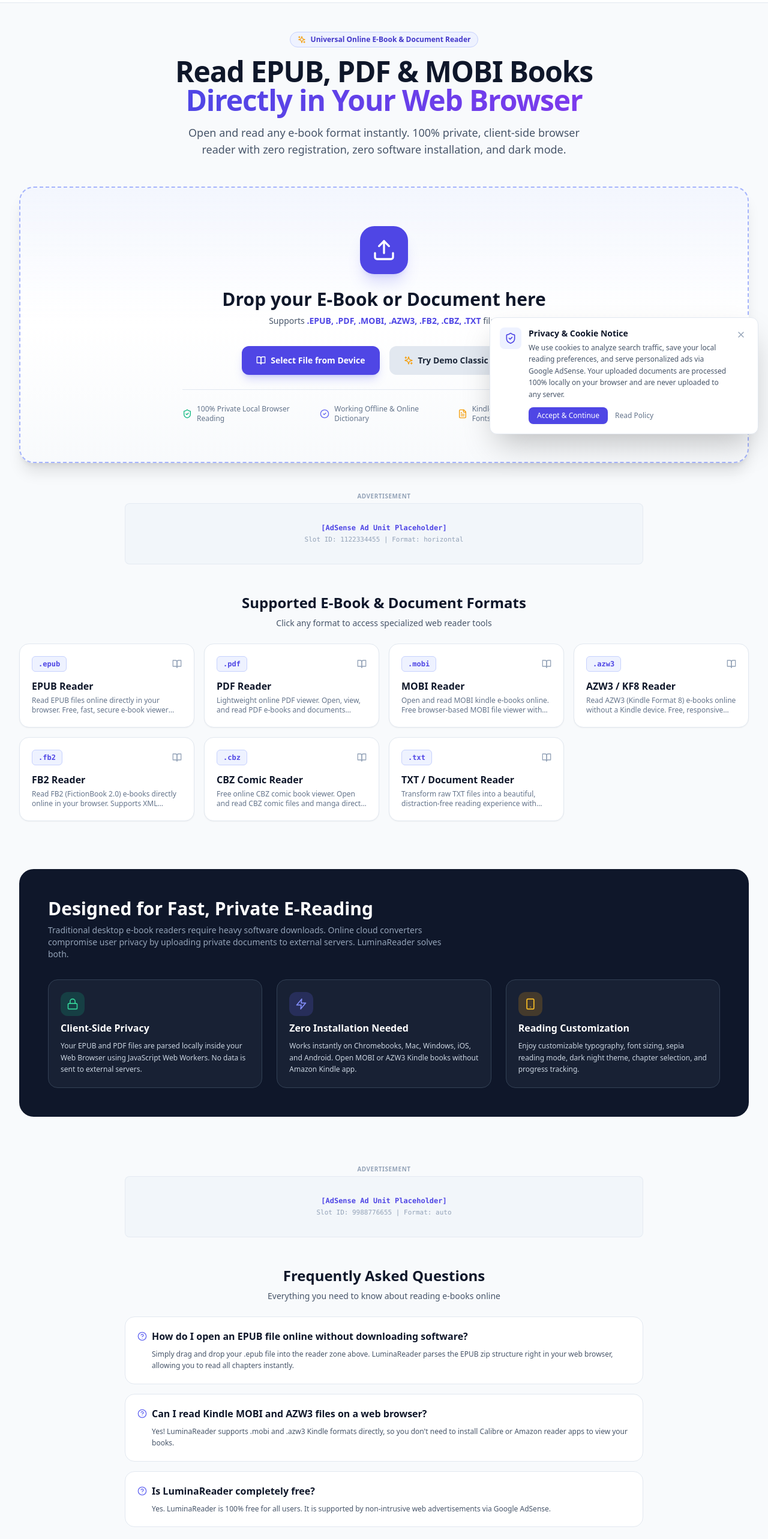
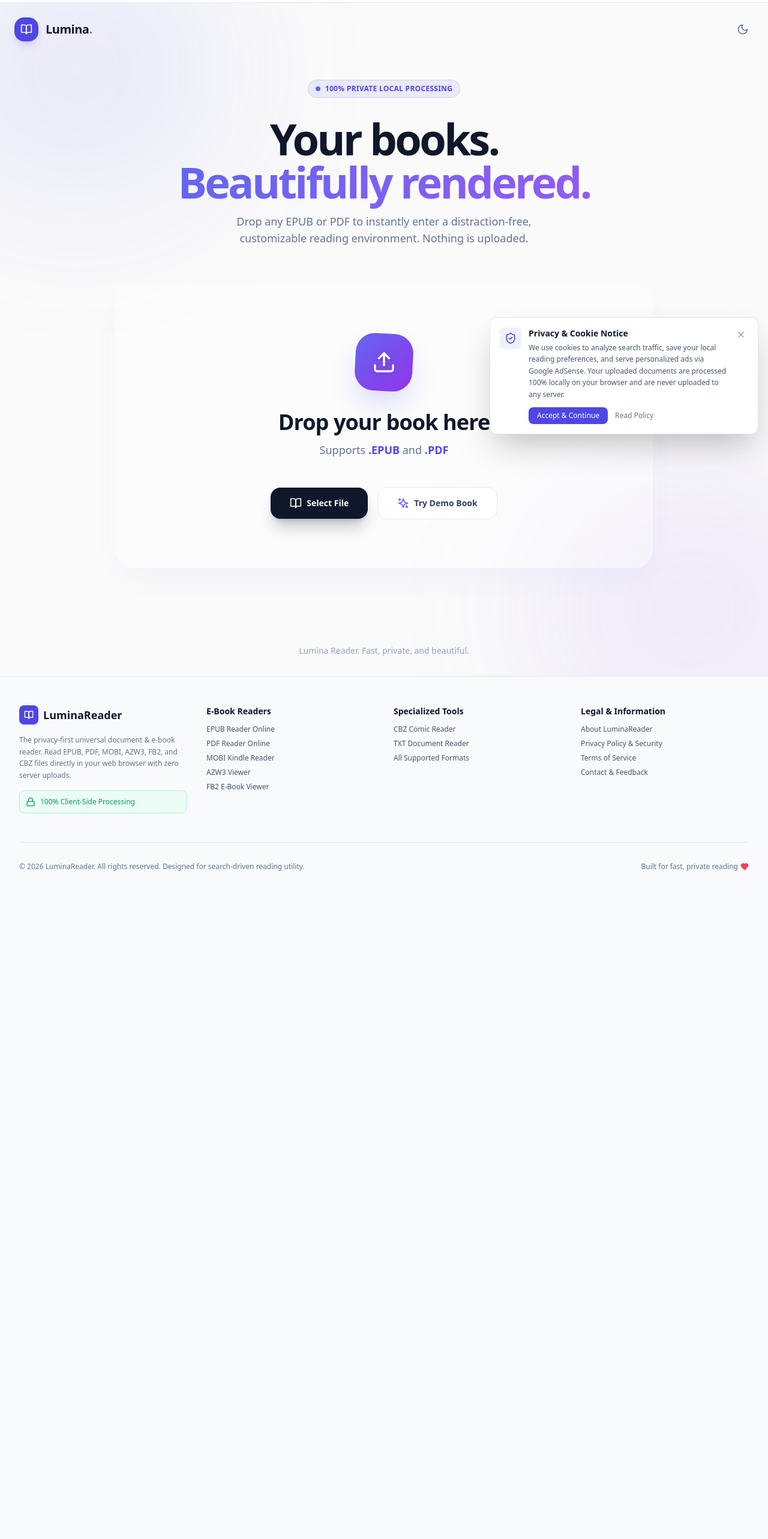
Before and after one commit to Ankitji579/luminareader, a Next.js app: page / in a window 1280 px wide. Shown: the part 60-2626 px from the top of the page at 60% size. After the commit the page ends 1561 px from the top, so only its background shows below. Built offline with nearby package versions, Linux system fonts and the light colour scheme.

Commit message:
feat: complete modern ultra-minimalist UI redesign of homepage and dropzone inspired by Apple/Vercel

```diff
--- a/app/page.tsx
+++ b/app/page.tsx
@@ -1,170 +1,61 @@
-import Link from "next/link";
 import ReaderWorkspace from "@/components/reader/ReaderWorkspace";
-import AdSlot from "@/components/AdSlot";
-import {
-  BookOpen, ShieldCheck, Lock, Zap, Sparkles, FileText, Smartphone, HelpCircle
-} from "lucide-react";
-import { SUPPORTED_FORMATS } from "@/lib/reader-formats";
-
-export const metadata = {
-  title: "Free Online EPUB & E-Book Reader — LuminaReader",
-  description: "Read EPUB, PDF, MOBI, AZW3, FB2, CBZ, and TXT files online in your web browser. Free, private, instant document viewer with dark mode and zero file uploads.",
-  keywords: ["online epub reader", "read epub online", "open mobi online", "free pdf viewer browser", "kindle reader web", "online e-book reader"],
-};
+import { BookOpen } from "lucide-react";
+import { ThemeToggle } from "@/components/ThemeToggle";
 
 export default function HomePage() {
   return (
-    <div className="space-y-12 pb-16">
-      {/* Hero Header */}
-      <section className="pt-8 sm:pt-12 text-center max-w-4xl mx-auto px-4 space-y-4">
-        <div className="inline-flex items-center gap-2 px-3 py-1 rounded-full bg-indigo-50 dark:bg-indigo-950/80 text-indigo-700 dark:text-indigo-300 text-xs font-semibold border border-indigo-200 dark:border-indigo-800">
-          <Sparkles className="w-3.5 h-3.5 text-amber-500" />
-          <span>Universal Online E-Book & Document Reader</span>
+    <div className="min-h-screen bg-[#fafafa] dark:bg-black selection:bg-indigo-500/30 overflow-hidden relative flex flex-col">
+      {/* Subtle background glows */}
+      <div className="absolute top-[-10%] left-[-10%] w-[40%] h-[40%] rounded-full bg-indigo-500/10 blur-[120px] pointer-events-none" />
+      <div className="absolute bottom-[-10%] right-[-10%] w-[40%] h-[40%] rounded-full bg-violet-500/10 blur-[120px] pointer-events-none" />
+
+      {/* Ultra Minimalist Header */}
+      <header className="absolute top-0 w-full z-50 flex items-center justify-between px-6 py-6">
+        <div className="flex items-center gap-3">
+          <div className="w-10 h-10 rounded-2xl bg-indigo-600 flex items-center justify-center shadow-lg shadow-indigo-500/20">
+            <BookOpen className="w-5 h-5 text-white" />
+          </div>
+          <span className="font-bold text-xl tracking-tight text-slate-900 dark:text-white">Lumina<span className="text-indigo-500">.</span></span>
+        </div>
+        <div className="flex items-center gap-4">
+          <ThemeToggle />
+        </div>
+      </header>
+
+      {/* Main Hero & Workspace */}
+      <main className="flex-1 flex flex-col items-center justify-center w-full px-4 pt-32 pb-20 relative z-10">
+
+        <div className="text-center space-y-4 mb-12">
+          <div className="inline-flex items-center gap-2 px-3 py-1.5 rounded-full bg-indigo-500/10 border border-indigo-500/20 text-indigo-600 dark:text-indigo-400 text-xs font-semibold tracking-wide uppercase mb-4 animate-fade-in">
+            <span className="relative flex h-2 w-2">
+              <span className="animate-ping absolute inline-flex h-full w-full rounded-full bg-indigo-400 opacity-75"></span>
+              <span className="relative inline-flex rounded-full h-2 w-2 bg-indigo-500"></span>
+            </span>
+            100% Private Local Processing
           </div>
 
-        <h1 className="text-3xl sm:text-5xl font-extrabold text-slate-900 dark:text-white tracking-tight leading-tight">
-          Read EPUB, PDF & MOBI Books <br className="hidden sm:inline" />
-          <span className="bg-clip-text text-transparent bg-gradient-to-r from-indigo-600 to-violet-600 dark:from-indigo-400 dark:to-violet-400">
-            Directly in Your Web Browser
+          <h1 className="text-5xl sm:text-7xl font-black tracking-tighter text-slate-900 dark:text-white leading-[1.1] animate-fade-in-up">
+            Your books.<br />
+            <span className="text-transparent bg-clip-text bg-gradient-to-r from-indigo-500 via-purple-500 to-indigo-500 bg-300% animate-gradient">
+              Beautifully rendered.
             </span>
           </h1>
 
-        <p className="text-base sm:text-lg text-slate-600 dark:text-slate-300 max-w-2xl mx-auto leading-relaxed">
-          Open and read any e-book format instantly. 100% private, client-side browser reader with zero registration, zero software installation, and dark mode.
-        </p>
-      </section>
-
-      {/* Main Interactive Reader Component */}
-      <section id="reader" className="px-4">
-        <ReaderWorkspace />
-      </section>
-
-      {/* Top Banner AdSlot */}
-      <div className="max-w-4xl mx-auto px-4">
-        <AdSlot slotId="1122334455" format="horizontal" />
-      </div>
-
-      {/* Supported Formats Grid */}
-      <section className="max-w-7xl mx-auto px-4 sm:px-6 lg:px-8 space-y-6">
-        <div className="text-center space-y-2">
-          <h2 className="text-2xl font-bold text-slate-900 dark:text-white">Supported E-Book & Document Formats</h2>
-          <p className="text-sm text-slate-600 dark:text-slate-400">Click any format to access specialized web reader tools</p>
-        </div>
-
-        <div className="grid grid-cols-1 sm:grid-cols-2 lg:grid-cols-4 gap-4">
-          {Object.values(SUPPORTED_FORMATS).map((fmt) => (
-            <Link
-              key={fmt.slug}
-              href={`/read/${fmt.slug}`}
-              className="p-5 rounded-2xl bg-white dark:bg-slate-900 border border-slate-200 dark:border-slate-800 hover:border-indigo-500 dark:hover:border-indigo-500 shadow-sm hover:shadow-md transition-all group space-y-3"
-            >
-              <div className="flex items-center justify-between">
-                <span className="font-mono text-xs font-bold px-2.5 py-1 rounded-md bg-indigo-50 dark:bg-indigo-950 text-indigo-600 dark:text-indigo-400 border border-indigo-200 dark:border-indigo-900">
-                  {fmt.extension}
-                </span>
-                <BookOpen className="w-4 h-4 text-slate-400 group-hover:text-indigo-600 transition-colors" />
-              </div>
-              <div>
-                <h3 className="font-semibold text-slate-900 dark:text-white text-base group-hover:text-indigo-600 dark:group-hover:text-indigo-400 transition-colors">
-                  {fmt.name}
-                </h3>
-                <p className="text-xs text-slate-500 dark:text-slate-400 line-clamp-2 mt-1">
-                  {fmt.description}
-                </p>
-              </div>
-            </Link>
-          ))}
-        </div>
-      </section>
-
-      {/* Why Choose LuminaReader Section */}
-      <section className="max-w-7xl mx-auto px-4 sm:px-6 lg:px-8 py-8">
-        <div className="bg-slate-900 text-white rounded-3xl p-8 sm:p-12 space-y-8">
-          <div className="max-w-2xl space-y-2">
-            <h2 className="text-2xl sm:text-3xl font-extrabold">Designed for Fast, Private E-Reading</h2>
-            <p className="text-slate-400 text-sm">
-              Traditional desktop e-book readers require heavy software downloads. Online cloud converters compromise user privacy by uploading private documents to external servers. LuminaReader solves both.
+          <p className="text-lg text-slate-500 dark:text-slate-400 max-w-xl mx-auto font-medium animate-fade-in-up delay-100">
+            Drop any EPUB or PDF to instantly enter a distraction-free, customizable reading environment. Nothing is uploaded.
           </p>
         </div>
 
-          <div className="grid grid-cols-1 md:grid-cols-3 gap-6 text-sm">
-            <div className="space-y-2 p-5 rounded-2xl bg-slate-800/60 border border-slate-700">
-              <div className="w-10 h-10 rounded-xl bg-emerald-500/20 text-emerald-400 flex items-center justify-center">
-                <Lock className="w-5 h-5" />
-              </div>
-              <h3 className="font-bold text-base">Client-Side Privacy</h3>
-              <p className="text-slate-300 text-xs leading-relaxed">
-                Your EPUB and PDF files are parsed locally inside your Web Browser using JavaScript Web Workers. No data is sent to external servers.
-              </p>
+        <div className="w-full animate-fade-in-up delay-200">
+          <ReaderWorkspace />
         </div>
 
-            <div className="space-y-2 p-5 rounded-2xl bg-slate-800/60 border border-slate-700">
-              <div className="w-10 h-10 rounded-xl bg-indigo-500/20 text-indigo-400 flex items-center justify-center">
-                <Zap className="w-5 h-5" />
-              </div>
-              <h3 className="font-bold text-base">Zero Installation Needed</h3>
-              <p className="text-slate-300 text-xs leading-relaxed">
-                Works instantly on Chromebooks, Mac, Windows, iOS, and Android. Open MOBI or AZW3 Kindle books without Amazon Kindle app.
-              </p>
-            </div>
+      </main>
 
-            <div className="space-y-2 p-5 rounded-2xl bg-slate-800/60 border border-slate-700">
-              <div className="w-10 h-10 rounded-xl bg-amber-500/20 text-amber-400 flex items-center justify-center">
-                <Smartphone className="w-5 h-5" />
-              </div>
-              <h3 className="font-bold text-base">Reading Customization</h3>
-              <p className="text-slate-300 text-xs leading-relaxed">
-                Enjoy customizable typography, font sizing, sepia reading mode, dark night theme, chapter selection, and progress tracking.
-              </p>
-            </div>
-          </div>
-        </div>
-      </section>
-
-      {/* Mid Page In-Article AdSlot */}
-      <div className="max-w-4xl mx-auto px-4">
-        <AdSlot slotId="9988776655" format="auto" />
-      </div>
-
-      {/* Detailed FAQ Section */}
-      <section className="max-w-4xl mx-auto px-4 space-y-6">
-        <div className="text-center space-y-2">
-          <h2 className="text-2xl font-bold text-slate-900 dark:text-white">Frequently Asked Questions</h2>
-          <p className="text-sm text-slate-600 dark:text-slate-400">Everything you need to know about reading e-books online</p>
-        </div>
-
-        <div className="space-y-4">
-          <div className="p-5 rounded-2xl bg-white dark:bg-slate-900 border border-slate-200 dark:border-slate-800 space-y-2">
-            <h3 className="font-semibold text-slate-900 dark:text-white flex items-center gap-2">
-              <HelpCircle className="w-4 h-4 text-indigo-500" />
-              How do I open an EPUB file online without downloading software?
-            </h3>
-            <p className="text-xs text-slate-600 dark:text-slate-400 leading-relaxed pl-6">
-              Simply drag and drop your .epub file into the reader zone above. LuminaReader parses the EPUB zip structure right in your web browser, allowing you to read all chapters instantly.
-            </p>
-          </div>
-
-          <div className="p-5 rounded-2xl bg-white dark:bg-slate-900 border border-slate-200 dark:border-slate-800 space-y-2">
-            <h3 className="font-semibold text-slate-900 dark:text-white flex items-center gap-2">
-              <HelpCircle className="w-4 h-4 text-indigo-500" />
-              Can I read Kindle MOBI and AZW3 files on a web browser?
-            </h3>
-            <p className="text-xs text-slate-600 dark:text-slate-400 leading-relaxed pl-6">
-              Yes! LuminaReader supports .mobi and .azw3 Kindle formats directly, so you don't need to install Calibre or Amazon reader apps to view your books.
-            </p>
-          </div>
-
-          <div className="p-5 rounded-2xl bg-white dark:bg-slate-900 border border-slate-200 dark:border-slate-800 space-y-2">
-            <h3 className="font-semibold text-slate-900 dark:text-white flex items-center gap-2">
-              <HelpCircle className="w-4 h-4 text-indigo-500" />
-              Is LuminaReader completely free?
-            </h3>
-            <p className="text-xs text-slate-600 dark:text-slate-400 leading-relaxed pl-6">
-              Yes. LuminaReader is 100% free for all users. It is supported by non-intrusive web advertisements via Google AdSense.
-            </p>
-          </div>
-        </div>
-      </section>
+      {/* Minimal Footer */}
+      <footer className="py-8 text-center text-sm font-medium text-slate-400 dark:text-slate-600 relative z-10">
+        <p>Lumina Reader. Fast, private, and beautiful.</p>
+      </footer>
     </div>
   );
 }
--- a/components/reader/ReaderWorkspace.tsx
+++ b/components/reader/ReaderWorkspace.tsx
@@ -1195,26 +1195,28 @@
 
       {/* ── UPLOAD DROPZONE ─────────────────────────────────────────────────── */}
       {!isReading && !loading ? (
-        <div onDragOver={(e) => e.preventDefault()} onDrop={handleDrop} className="relative rounded-3xl border-2 border-dashed border-indigo-300 dark:border-indigo-800 bg-gradient-to-b from-indigo-50/50 via-white to-slate-50 dark:from-indigo-950/20 dark:via-slate-900 dark:to-slate-950 p-8 sm:p-16 text-center transition-all hover:border-indigo-500 shadow-xl">
-          <div className="max-w-2xl mx-auto space-y-6">
-            <div className="w-20 h-20 mx-auto rounded-3xl bg-indigo-600 text-white flex items-center justify-center shadow-xl shadow-indigo-500/20"><Upload className="w-10 h-10" /></div>
-            <div className="space-y-2">
-              <h2 className="text-2xl sm:text-3xl font-extrabold text-slate-900 dark:text-white">Drop your E-Book or Document here</h2>
-              <p className="text-sm text-slate-600 dark:text-slate-400">Supports <span className="font-semibold text-indigo-600 dark:text-indigo-400">.EPUB, .PDF, .MOBI, .AZW3, .FB2, .CBZ, .TXT</span> files</p>
+        <div onDragOver={(e) => e.preventDefault()} onDrop={handleDrop} className="relative group overflow-hidden rounded-[2rem] border border-white/20 dark:border-white/10 bg-white/40 dark:bg-black/40 backdrop-blur-3xl p-8 sm:p-20 text-center transition-all hover:border-indigo-500/50 hover:bg-white/60 dark:hover:bg-black/60 shadow-2xl shadow-indigo-500/5 hover:shadow-indigo-500/20 max-w-4xl mx-auto w-full">
+
+          <div className="absolute inset-0 bg-gradient-to-br from-indigo-500/5 via-transparent to-purple-500/5 pointer-events-none opacity-0 group-hover:opacity-100 transition-opacity duration-700" />
+
+          <div className="max-w-2xl mx-auto space-y-8 relative z-10">
+            <div className="w-24 h-24 mx-auto rounded-[2rem] bg-gradient-to-br from-indigo-500 to-purple-600 text-white flex items-center justify-center shadow-2xl shadow-indigo-500/30 group-hover:scale-105 transition-transform duration-500 ease-out rotate-3 group-hover:rotate-6">
+              <Upload className="w-10 h-10 drop-shadow-md -rotate-3 group-hover:-rotate-6 transition-transform duration-500" />
             </div>
-            <div className="flex flex-col sm:flex-row items-center justify-center gap-4 pt-2">
-              <label className="w-full sm:w-auto px-6 py-3.5 rounded-xl bg-indigo-600 hover:bg-indigo-700 active:bg-indigo-800 text-white font-semibold text-sm shadow-lg shadow-indigo-500/25 cursor-pointer transition-all flex items-center justify-center gap-2">
-                <BookOpen className="w-4 h-4" /><span>Select File from Device</span>
+
+            <div className="space-y-3">
+              <h2 className="text-3xl sm:text-4xl font-extrabold text-slate-900 dark:text-white tracking-tight">Drop your book here</h2>
+              <p className="text-base sm:text-lg text-slate-500 dark:text-slate-400 font-medium">Supports <span className="text-indigo-600 dark:text-indigo-400 font-bold">.EPUB</span> and <span className="text-indigo-600 dark:text-indigo-400 font-bold">.PDF</span></p>
+            </div>
+
+            <div className="flex flex-col sm:flex-row items-center justify-center gap-4 pt-4">
+              <label className="w-full sm:w-auto px-8 py-4 rounded-2xl bg-slate-900 dark:bg-white text-white dark:text-slate-900 font-bold text-sm shadow-xl shadow-slate-900/20 dark:shadow-white/20 cursor-pointer hover:scale-105 active:scale-95 transition-all flex items-center justify-center gap-2">
+                <BookOpen className="w-5 h-5" /><span>Select File</span>
                 <input type="file" accept=".epub,.pdf,.mobi,.azw3,.fb2,.cbz,.txt" onChange={handleFileUpload} className="hidden" />
               </label>
-              <button onClick={loadDemoBook} className="w-full sm:w-auto px-6 py-3.5 rounded-xl bg-slate-200 hover:bg-slate-300 dark:bg-slate-800 dark:hover:bg-slate-700 text-slate-800 dark:text-slate-200 font-semibold text-sm transition-all flex items-center justify-center gap-2">
-                <Sparkles className="w-4 h-4 text-amber-500" /><span>Try Demo Classic Book</span>
+              <button onClick={loadDemoBook} className="w-full sm:w-auto px-8 py-4 rounded-2xl bg-white dark:bg-slate-900 border border-slate-200 dark:border-slate-800 text-slate-700 dark:text-slate-300 font-bold text-sm hover:scale-105 active:scale-95 transition-all flex items-center justify-center gap-2 hover:border-indigo-500/50 hover:text-slate-900 dark:hover:text-white">
+                <Sparkles className="w-5 h-5 text-indigo-500" /><span>Try Demo Book</span>
               </button>
-            </div>
-            <div className="pt-6 border-t border-slate-200 dark:border-slate-800 grid grid-cols-1 sm:grid-cols-3 gap-4 text-left text-xs text-slate-500 dark:text-slate-400">
-              <div className="flex items-center gap-2"><ShieldCheck className="w-4 h-4 text-emerald-500 shrink-0" /><span>100% Private Local Browser Reading</span></div>
-              <div className="flex items-center gap-2"><CheckCircle2 className="w-4 h-4 text-indigo-500 shrink-0" /><span>Working Offline & Online Dictionary</span></div>
-              <div className="flex items-center gap-2"><FileText className="w-4 h-4 text-amber-500 shrink-0" /><span>Kindle Flip, Vertical Scroll & 116 Fonts</span></div>
             </div>
           </div>
         </div>
```
Also changed, not shown: patch_pdfviewer_props.js (deleted, +0 -19 lines), patch_theme_sync.js (deleted, +0 -31 lines), tailwind.config.js (+23 -0 lines). Lines whose indentation alone changed are shown as unchanged.
